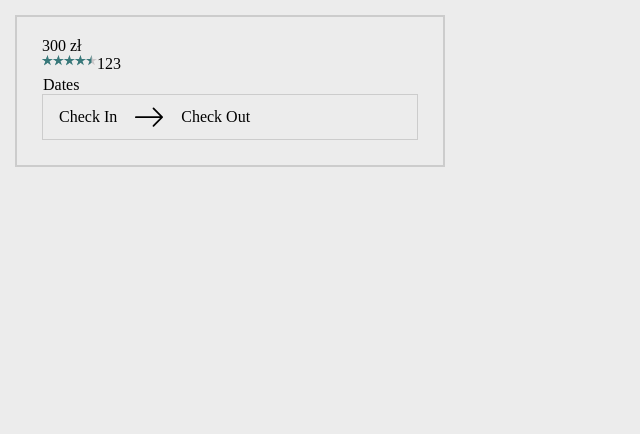
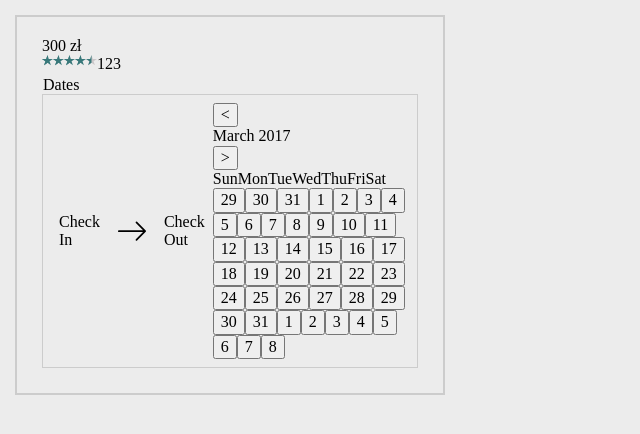
Before and after one commit to GadQ/vue-reservation-form, a Vue app: page / in a window 1280 px wide. Shown: the top 434 px of the page, without its empty margins (0-640 px from the left). Built offline with nearby package versions, Linux system fonts and the light colour scheme.

Commit message:
Scaffolding and day table generation

```diff
--- /dev/null
+++ b/src/components/DatePicker.vue
@@ -0,0 +1,67 @@
+<template>
+    <div class="datepicker">
+        <div class="datepicker__header">
+            <button class="datepicker__month-prev">
+                &lt;
+            </button>
+            <div class="datepicker__month-viewed">March 2017</div>
+            <button class="datepicker__month-next">
+                &gt;
+            </button>
+        </div>
+        <div class="datepicker__table">
+            <div class="datepicker__weekdays">
+                <span class="datepicker__weekday">Sun</span>
+                <span class="datepicker__weekday">Mon</span>
+                <span class="datepicker__weekday">Tue</span>
+                <span class="datepicker__weekday">Wed</span>
+                <span class="datepicker__weekday">Thu</span>
+                <span class="datepicker__weekday">Fri</span>
+                <span class="datepicker__weekday">Sat</span>
+            </div>
+            <div class="datepicker__days">
+                <button type="button" v-for="date in daysOfMonth" :key="date.getTime()" @click="setDate(date)">
+                    {{date.getDate()}}
+                </button>
+            </div>
+        </div>
+    </div>
+</template>
+
+<script>
+    export default {
+        name: 'DatePickeer',
+        data: () => ({
+            dateFrom: null,
+            dateTo: null,
+            dateShow: null,
+        }),
+        props: {},
+        computed: {
+            daysOfMonth() {
+                const date = new Date();
+                date.setDate(1);
+                date.setDate(-1 * date.getDay());
+
+                const days = [];
+                for( let i = 0; i<42; i++) {
+                    date.setDate(date.getDate() + 1);
+                    days.push(new Date(date.getTime()));
+                }
+
+                return days;
+            }
+        },
+        methods: {
+            setDate(date) {
+                console.log(date);
+            }
+        }
+    }
+</script>
+
+
+<!-- Add "scoped" attribute to limit CSS to this component only -->
+<style lang="scss">
+
+</style>
--- a/src/components/FormReservation.vue
+++ b/src/components/FormReservation.vue
@@ -21,12 +21,14 @@
                     Check Out
                 </button>
             </div>
+            <DatePicker/>
         </fieldset>
     </form>
 </template>
 
 <script>
     import Rating from "./Rating";
+    import DatePicker from "./DatePicker";
 
     export default {
         name: 'FormReservation',
@@ -42,7 +44,8 @@
             dateCheckOut: String
         },
         components: {
-            Rating
+            Rating,
+            DatePicker
         },
         watch: {
             dateCheckIn: {
```
